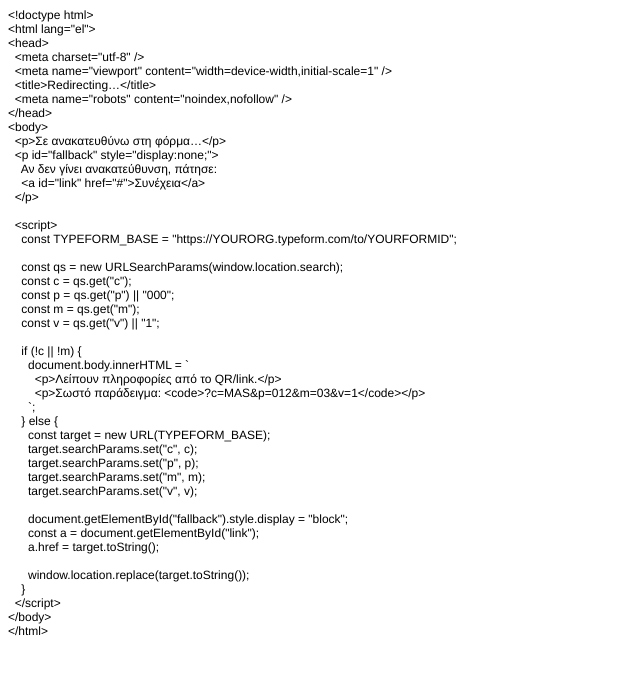
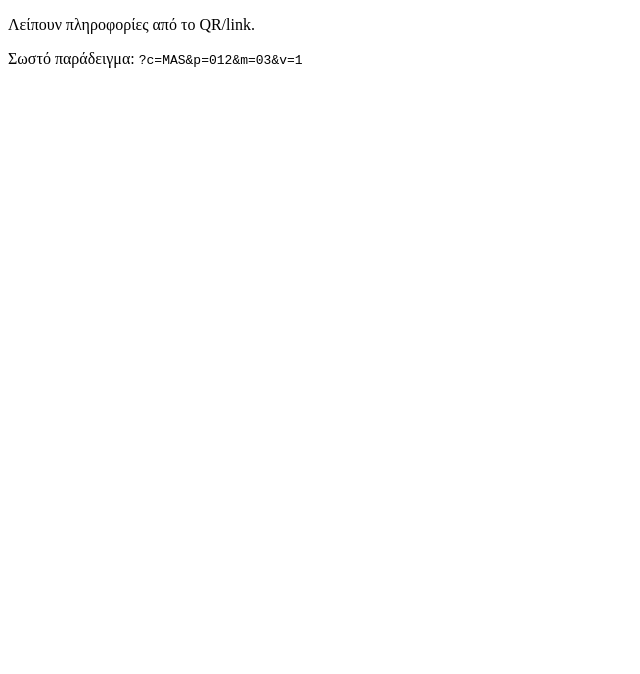
Before and after one commit to kalhmerhs/qr-redirect, a plain HTML site: page s/index.html in a window 1280 px wide. Shown: the whole page, without its empty margins (0-640 px from the left). Drawn offline with Linux system fonts and the light colour scheme.

Commit message:
Update index.html

```diff
--- a/s/index.html
+++ b/s/index.html
@@ -1,61 +1,45 @@
-<!DOCTYPE html PUBLIC "-//W3C//DTD HTML 4.01//EN" "http://www.w3.org/TR/html4/strict.dtd">
-<html>
+<!doctype html>
+<html lang="el">
 <head>
-  <meta http-equiv="Content-Type" content="text/html; charset=utf-8">
-  <meta http-equiv="Content-Style-Type" content="text/css">
-  <title></title>
-  <meta name="Generator" content="Cocoa HTML Writer">
-  <meta name="CocoaVersion" content="2685.3">
-  <style type="text/css">
-    p.p1 {margin: 0.0px 0.0px 0.0px 0.0px; font: 12.0px Helvetica}
-    p.p2 {margin: 0.0px 0.0px 0.0px 0.0px; font: 12.0px Helvetica; min-height: 14.0px}
-  </style>
+  <meta charset="utf-8" />
+  <meta name="viewport" content="width=device-width,initial-scale=1" />
+  <title>Redirecting…</title>
+  <meta name="robots" content="noindex,nofollow" />
 </head>
 <body>
-<p class="p1">&lt;!doctype html&gt;</p>
-<p class="p1">&lt;html lang="el"&gt;</p>
-<p class="p1">&lt;head&gt;</p>
-<p class="p1"><span class="Apple-converted-space">  </span>&lt;meta charset="utf-8" /&gt;</p>
-<p class="p1"><span class="Apple-converted-space">  </span>&lt;meta name="viewport" content="width=device-width,initial-scale=1" /&gt;</p>
-<p class="p1"><span class="Apple-converted-space">  </span>&lt;title&gt;Redirecting…&lt;/title&gt;</p>
-<p class="p1"><span class="Apple-converted-space">  </span>&lt;meta name="robots" content="noindex,nofollow" /&gt;</p>
-<p class="p1">&lt;/head&gt;</p>
-<p class="p1">&lt;body&gt;</p>
-<p class="p1"><span class="Apple-converted-space">  </span>&lt;p&gt;Σε ανακατευθύνω στη φόρμα…&lt;/p&gt;</p>
-<p class="p1"><span class="Apple-converted-space">  </span>&lt;p id="fallback" style="display:none;"&gt;</p>
-<p class="p1"><span class="Apple-converted-space">    </span>Αν δεν γίνει ανακατεύθυνση, πάτησε:</p>
-<p class="p1"><span class="Apple-converted-space">    </span>&lt;a id="link" href="#"&gt;Συνέχεια&lt;/a&gt;</p>
-<p class="p1"><span class="Apple-converted-space">  </span>&lt;/p&gt;</p>
-<p class="p2"><br></p>
-<p class="p1"><span class="Apple-converted-space">  </span>&lt;script&gt;</p>
-<p class="p1"><span class="Apple-converted-space">    </span>const TYPEFORM_BASE = "https://YOURORG.typeform.com/to/YOURFORMID";</p>
-<p class="p2"><br></p>
-<p class="p1"><span class="Apple-converted-space">    </span>const qs = new URLSearchParams(window.location.search);</p>
-<p class="p1"><span class="Apple-converted-space">    </span>const c = qs.get("c");</p>
-<p class="p1"><span class="Apple-converted-space">    </span>const p = qs.get("p") || "000";</p>
-<p class="p1"><span class="Apple-converted-space">    </span>const m = qs.get("m");</p>
-<p class="p1"><span class="Apple-converted-space">    </span>const v = qs.get("v") || "1";</p>
-<p class="p2"><br></p>
-<p class="p1"><span class="Apple-converted-space">    </span>if (!c || !m) {</p>
-<p class="p1"><span class="Apple-converted-space">      </span>document.body.innerHTML = `</p>
-<p class="p1"><span class="Apple-converted-space">        </span>&lt;p&gt;Λείπουν πληροφορίες από το QR/link.&lt;/p&gt;</p>
-<p class="p1"><span class="Apple-converted-space">        </span>&lt;p&gt;Σωστό παράδειγμα: &lt;code&gt;?c=MAS&amp;p=012&amp;m=03&amp;v=1&lt;/code&gt;&lt;/p&gt;</p>
-<p class="p1"><span class="Apple-converted-space">      </span>`;</p>
-<p class="p1"><span class="Apple-converted-space">    </span>} else {</p>
-<p class="p1"><span class="Apple-converted-space">      </span>const target = new URL(TYPEFORM_BASE);</p>
-<p class="p1"><span class="Apple-converted-space">      </span>target.searchParams.set("c", c);</p>
-<p class="p1"><span class="Apple-converted-space">      </span>target.searchParams.set("p", p);</p>
-<p class="p1"><span class="Apple-converted-space">      </span>target.searchParams.set("m", m);</p>
-<p class="p1"><span class="Apple-converted-space">      </span>target.searchParams.set("v", v);</p>
-<p class="p2"><br></p>
-<p class="p1"><span class="Apple-converted-space">      </span>document.getElementById("fallback").style.display = "block";</p>
-<p class="p1"><span class="Apple-converted-space">      </span>const a = document.getElementById("link");</p>
-<p class="p1"><span class="Apple-converted-space">      </span>a.href = target.toString();</p>
-<p class="p2"><br></p>
-<p class="p1"><span class="Apple-converted-space">      </span>window.location.replace(target.toString());</p>
-<p class="p1"><span class="Apple-converted-space">    </span>}</p>
-<p class="p1"><span class="Apple-converted-space">  </span>&lt;/script&gt;</p>
-<p class="p1">&lt;/body&gt;</p>
-<p class="p1">&lt;/html&gt;</p>
+  <p>Σε ανακατευθύνω στη φόρμα…</p>
+  <p id="fallback" style="display:none;">
+    Αν δεν γίνει ανακατεύθυνση, πάτησε:
+    <a id="link" href="#">Συνέχεια</a>
+  </p>
+
+  <script>
+    const TYPEFORM_BASE = "https://YOURORG.typeform.com/to/YOURFORMID";
+
+    const qs = new URLSearchParams(window.location.search);
+    const c = qs.get("c");
+    const p = qs.get("p") || "000";
+    const m = qs.get("m");
+    const v = qs.get("v") || "1";
+
+    if (!c || !m) {
+      document.body.innerHTML = `
+        <p>Λείπουν πληροφορίες από το QR/link.</p>
+        <p>Σωστό παράδειγμα: <code>?c=MAS&p=012&m=03&v=1</code></p>
+      `;
+    } else {
+      const target = new URL(TYPEFORM_BASE);
+      target.searchParams.set("c", c);
+      target.searchParams.set("p", p);
+      target.searchParams.set("m", m);
+      target.searchParams.set("v", v);
+
+      document.getElementById("fallback").style.display = "block";
+      const a = document.getElementById("link");
+      a.href = target.toString();
+
+      window.location.replace(target.toString());
+    }
+  </script>
 </body>
 </html>
```
